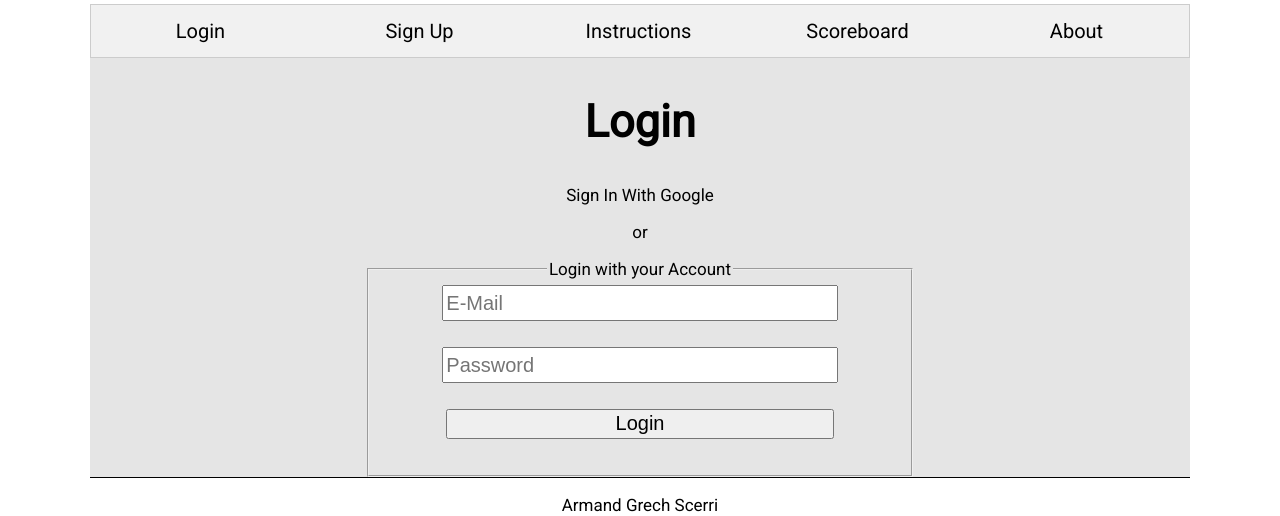
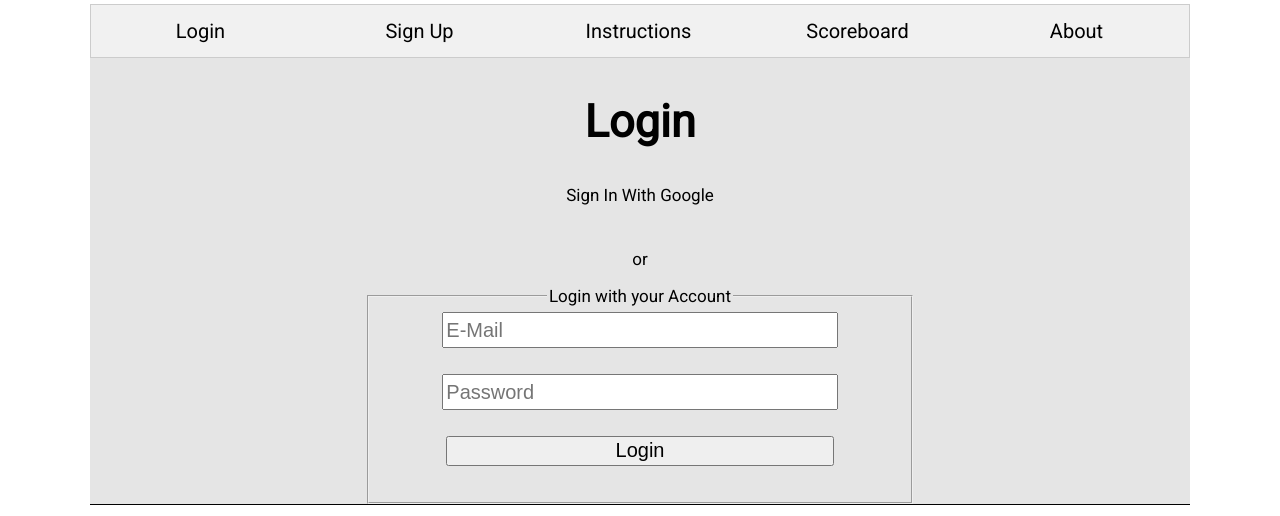
Before and after one commit to Armandfgs/bloxo, a PHP site: page / in a window 1280 px wide, after a click on "Login". Shown: the part 744-1260 px from the top of the page. Run offline with PHP 8.4, Linux system fonts and the light colour scheme; some libraries are stand-ins or nearby versions.

Commit message:
google sign in

```diff
--- a/index.html
+++ b/index.html
@@ -11,6 +11,7 @@
 
 	</head>
 	<body onload="hideContent()">
+	<script src="https://apis.google.com/js/platform.js" async defer></script>
 		<header>
 			<img src="assets/images/bloxo-logo.svg" alt="bloxo logo" id="headLogo"/>
 			<h1 id="title">Bloxo</h1>
@@ -158,6 +159,5 @@
 		<footer>
 			<p>Armand Grech Scerri<br>Middlesex Malta CCE2050 <br> 2016</p>
 		</footer>
-		<script src="https://apis.google.com/js/platform.js" async defer></script>
 	</body>
 </html>
--- a/style.css
+++ b/style.css
@@ -39,6 +39,10 @@ p{
 
 footer{
 	border-top: 1px solid black;
+}
+.g-signin2{
+	width: 20px;
+	height: 10px;
 }
 
 /*FORMS CSS*/
```
